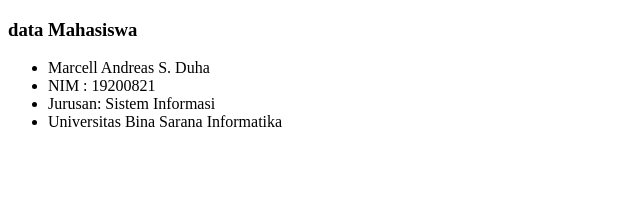
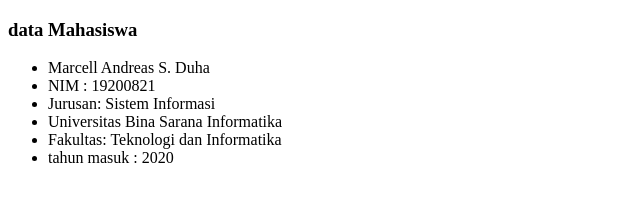
Before and after one commit to marcellandreas/Latihanbranch, a plain HTML site: page index.html in a window 1280 px wide. Shown: the whole page, without its empty margins (0-640 px from the left). Drawn offline with Linux system fonts and the light colour scheme.

Commit message:
add fakultas & tahun masuk

```diff
--- a/index.html
+++ b/index.html
@@ -13,6 +13,8 @@
       <li>NIM : 19200821</li>
       <li>Jurusan: Sistem Informasi </li>
       <li>Universitas Bina Sarana Informatika</li>
+      <li>Fakultas: Teknologi dan Informatika</li>
+      <li>tahun masuk : 2020</li>
    </ul>
 </body>
 </html>
```
